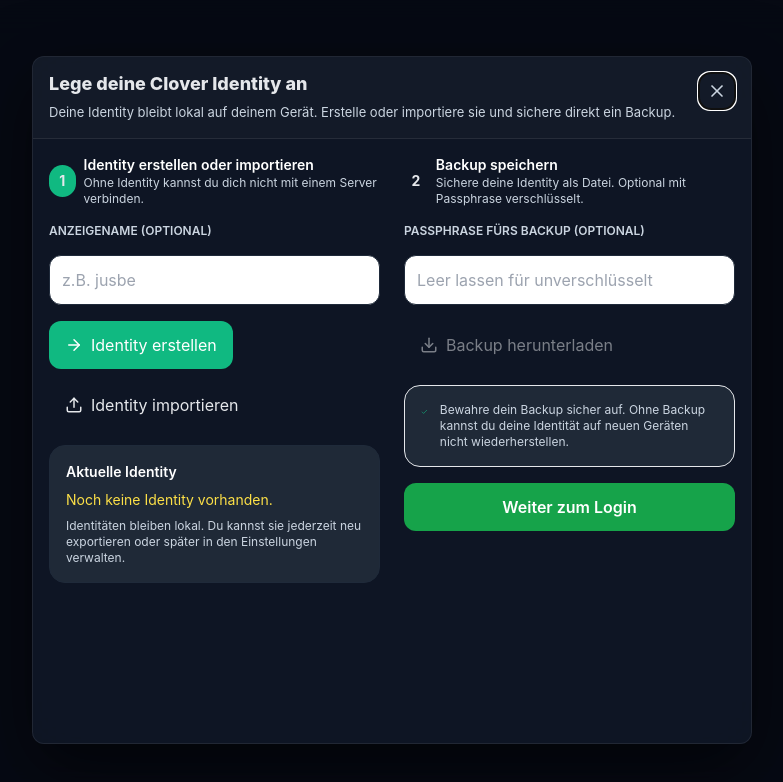
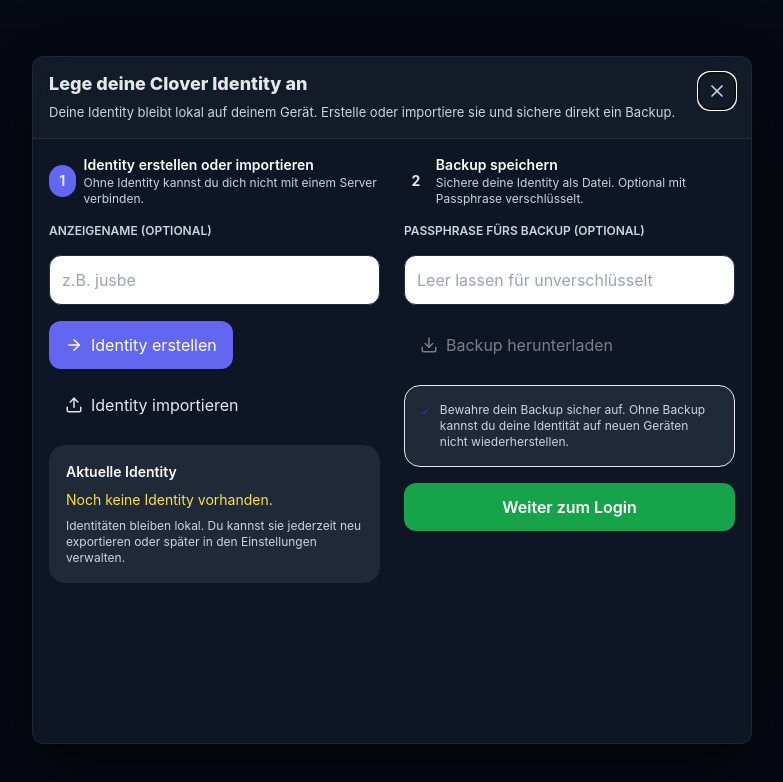
Before and after one commit to DarkZelotesTV/CT, a React (Vite) app in the folder apps/client/: page / in a window 1280 px wide. Shown: the top 782 px of the page, without its empty margins (248-1031 px from the left). Built offline with nearby package versions, Linux system fonts and the light colour scheme; no server answers; a web font is replaced by a local one.

Commit message:
Add preload theme variables

```diff
--- a/apps/client/src/main.tsx
+++ b/apps/client/src/main.tsx
@@ -10,6 +10,37 @@
 import { I18nextProvider } from 'react-i18next';
 import i18n from './i18n/config';
 import { TopBarProvider } from './components/window/TopBarContext';
+import { storage } from './shared/config/storage';
+import { buildAppTheme } from './theme/appTheme';
+
+const applyPreloadTheme = () => {
+  if (typeof document === 'undefined') return;
+  const stored = storage.get('settings') as { theme?: { mode?: 'light' | 'dark'; accentColor?: string } } | null;
+  const mode = stored?.theme?.mode ?? 'dark';
+  const accentColor = stored?.theme?.accentColor ?? '#6366f1';
+  const theme = buildAppTheme(mode, accentColor);
+  const root = document.documentElement;
+  const entries: Record<string, string> = {
+    '--color-background': theme.background,
+    '--color-surface': theme.surface,
+    '--color-surface-alt': theme.surfaceAlt,
+    '--color-surface-hover': theme.surfaceHover,
+    '--color-surface-tint': theme.surfaceTint,
+    '--color-border': theme.border,
+    '--color-border-strong': theme.borderStrong,
+    '--color-border-subtle': theme.borderSubtle,
+    '--color-text': theme.text,
+    '--color-text-muted': theme.textMuted,
+    '--color-accent': theme.accent,
+    '--color-accent-hover': theme.accentHover,
+    '--color-focus': theme.focus,
+    '--color-overlay': theme.overlay,
+  };
+
+  Object.entries(entries).forEach(([key, value]) => root.style.setProperty(key, value));
+};
+
+applyPreloadTheme();
 
 ReactDOM.createRoot(document.getElementById('root')!).render(
   <TopBarProvider>
```
